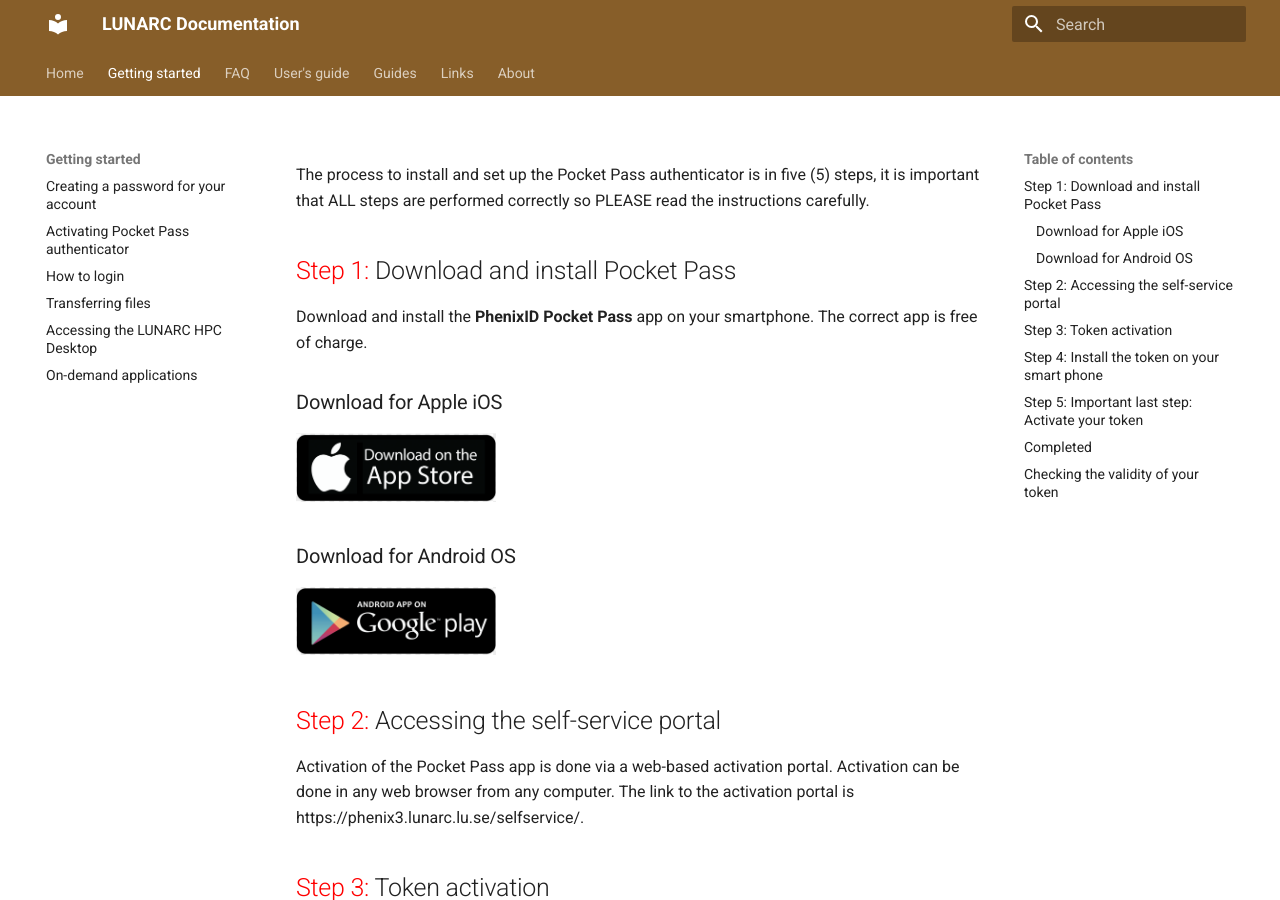
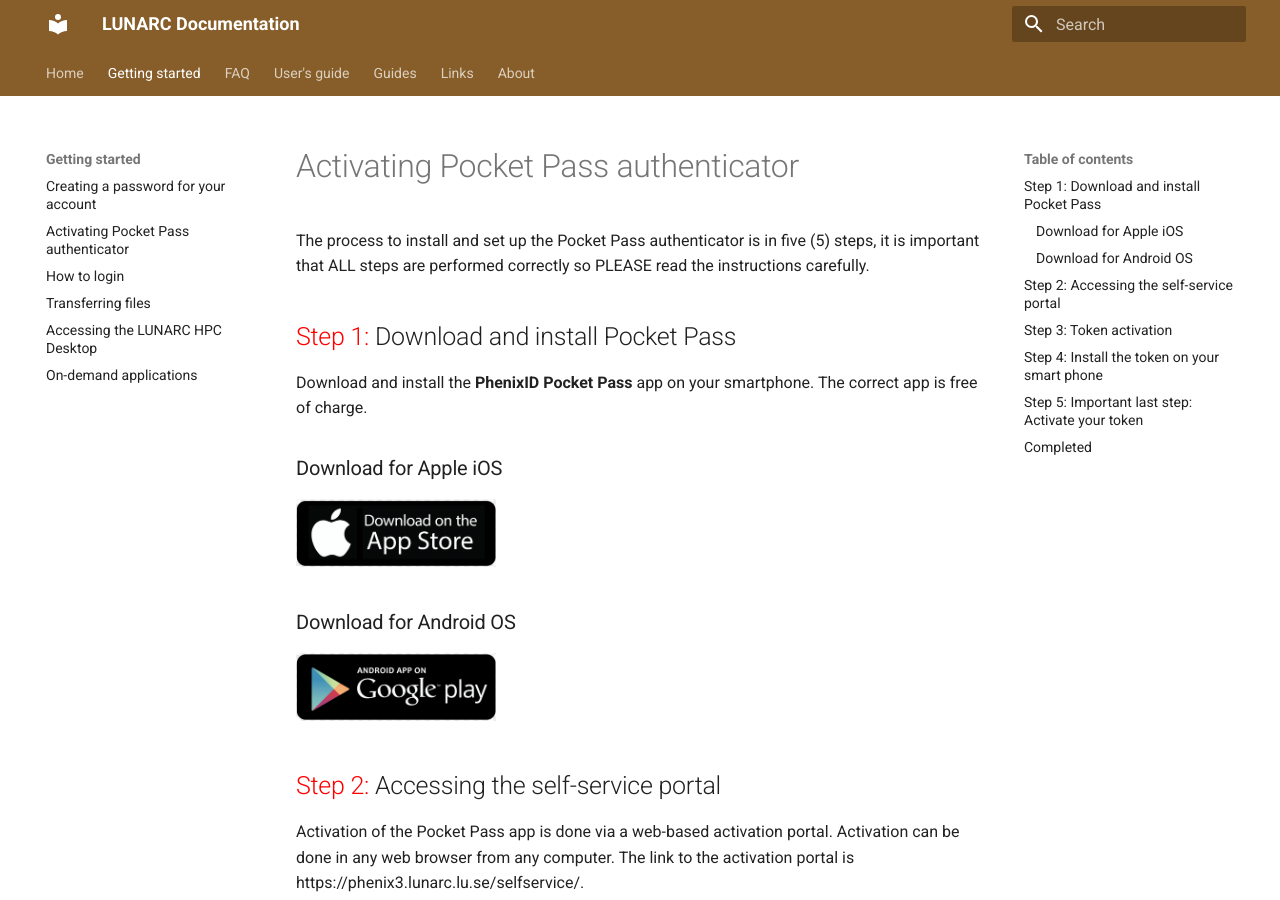
Before and after one commit to lunarc/lunarc_docs, an MkDocs documentation site: the page built from docs/getting_started/authenticator_howto.md, in a window 1280 px wide and 900 px high. Built offline with MkDocs 1.6.1 and Material for MkDocs 9.7.7, drawn with Linux system fonts in a browser that asks for light colours.

Commit message:
Update authenticator_howto.md
Added page title to the "Activate Pocket Pass authenticator" page

```diff
--- a/docs/getting_started/authenticator_howto.md
+++ b/docs/getting_started/authenticator_howto.md
@@ -1,3 +1,5 @@
+#Activating Pocket Pass authenticator
+
 The process to install and set up the Pocket Pass authenticator is in five (5) steps, it is important that ALL steps are performed correctly so PLEASE read the instructions carefully.
 
 ## <span style="color:red">Step 1:</span>  Download and install Pocket Pass
```
